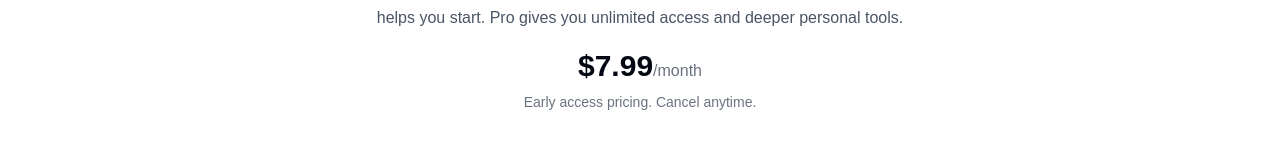
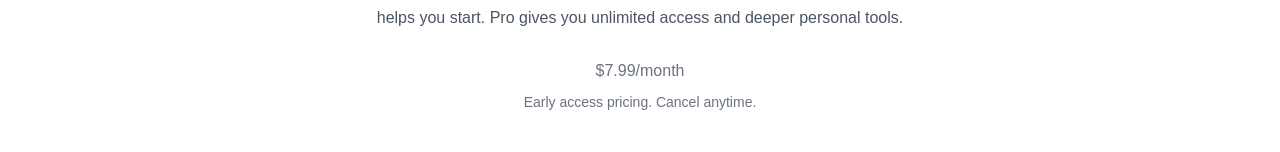
Before and after one commit to triplnj/orthodox-ai, a Next.js app: page /pricing in a window 1280 px wide. Shown: the part 333-485 px from the top of the page. Built offline with nearby package versions, Linux system fonts and the light colour scheme; no server answers.

Commit message:
Adding early access pricing

```diff
--- a/src/app/pricing/page.tsx
+++ b/src/app/pricing/page.tsx
@@ -42,7 +42,7 @@ export default function PricingPage() {
           unlimited access and deeper personal tools.
         </p>
         <p className="mt-4 text-3xl font-bold text-gray-950">
-        $7.99<span className="text-base font-medium text-gray-500">/month</span>
+        <span className="text-base font-medium text-gray-500">$7.99/month</span>
       </p>
 
       <p className="mt-2 text-sm text-gray-500">
```
